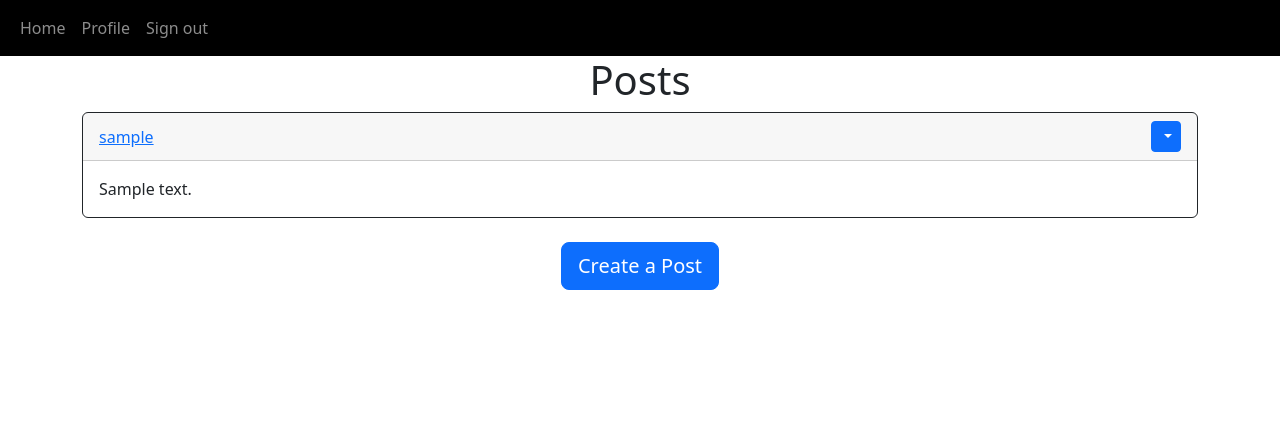
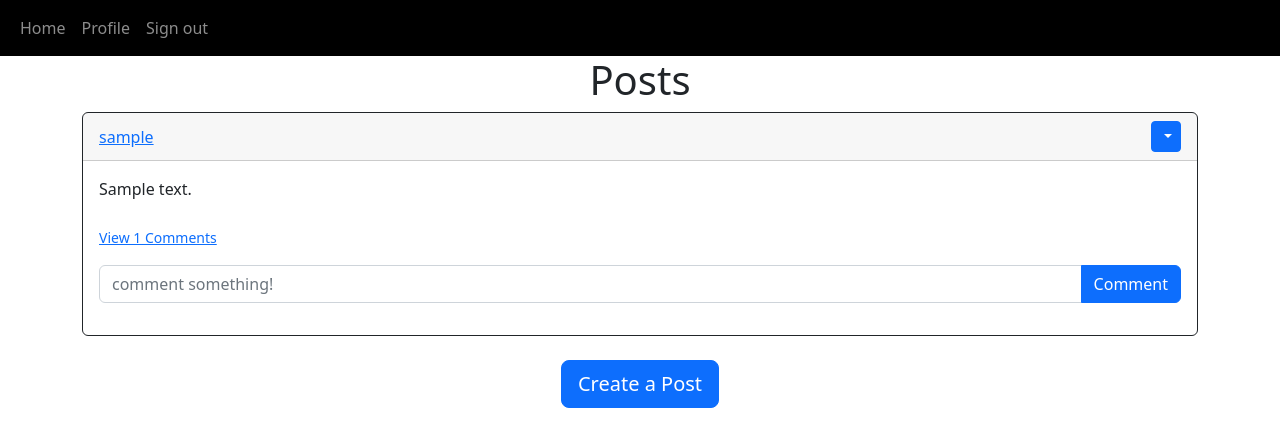
Before and after one commit to joey57/Personal-Blog, a Flask app: page / in a window 1280 px wide. Shown: the top 447 px of the page. Run offline with Flask 2, Linux system fonts and the light colour scheme; a user stored in the database is signed in; tables that the repository leaves empty hold one stand-in row (values such as "Sample post"); some libraries are stand-ins or nearby versions.

Commit message:
adding and deleting comments

```diff
--- a/app/main/views.py
+++ b/app/main/views.py
@@ -1,7 +1,7 @@
 from flask import render_template, request, redirect, url_for, abort,flash
 from requests import post
 from . import main
-from ..models import User,Post
+from ..models import User,Post,Comment
 from flask_login import login_fresh, login_required, current_user
 from datetime import datetime
 from .. import db
@@ -30,7 +30,7 @@ def create_post():
 
     return render_template('create_post.html', user=current_user)
 
-@main.route('/delete-post/<int:id>', methods=['GET','POST'])
+@main.route('/delete-post/<id>')
 @login_required
 def delete_post(id):
     post = Post.query.filter_by(id=id).first()
@@ -44,6 +44,7 @@ def delete_post(id):
         flash('Post deleted', category='success')
     return redirect(url_for('main.home'))
 
+
 @main.route('/posts/<username>')
 @login_required
 def posts(username):
@@ -55,6 +56,39 @@ def posts(username):
 
     posts = user.posts
     return render_template('posts.html', user=current_user, posts=posts, username=username)
+
+@main.route('/create-comment/<post_id>',methods=['POST'])
+@login_required
+def create_comment(post_id):
+    text = request.form.get('text')
+
+    if not text:
+        flash('Comment cannot be empty')
+    else:
+        post = Post.query.filter_by(id=post_id)
+        if post:
+            comment = Comment(text=text, author=current_user.id, post_id=post_id)
+            db.session.add(comment)
+            db.session.commit()
+        else:
+            flash('post does not exist.', category='error')
+    return redirect(url_for('main.home'))
+
+@main.route('/delete-comment/<comment_id>')
+@login_required
+def delete_comment(comment_id):
+    comment = Comment.query.filter_by(id=comment_id).first()
+
+    if not comment:
+        flash("Comment does not exist.", category='error')
+    elif current_user.id != comment.author and current_user.id != comment.post.author:
+        flash("You do not have permission to delete this comment,", category='error')
+    else:
+        db.session.delete(comment)
+        db.session.commit()
+    return redirect(url_for('main.home'))
+
+
 
 
 @main.route('/user/<uname>')
--- a/app/templates/posts_div.html
+++ b/app/templates/posts_div.html
@@ -19,6 +19,41 @@
     </div>
     <div class="card-body">
       <div class="card-text">{{post.text}}</div>
+      <br/>
+      <div class="collapse" id="comments-{{post.id}}">
+        <div class="card">
+          <div class="card-body" id="comments-expanded-{{post.id}}">
+            {% for comment in post.comments %}
+            <div clsss="d-flex justify-content-between align-items-center">
+              <a href="/posts/{{comment.user.username}}">{{comment.user.username}}</a>:{{comment.text}}
+              </div>
+              <div>
+                {% if user.id == comment.author or user.id == post.author %}
+              <div class="btn-group">
+                <button type="button" class="btn btn-sm btn-primary dropdown-toggle" data-bs-toggle="dropdown">
+                </button>
+                <ul class="dropdown-menu">
+                  <li><a href="/delete-comment/{{comment.id}}" class="dropdown-item">Delete</a></li>
+                </ul>
+              </div>
+              {% endif %}
+            </div>
+            {% endfor %}
+            </div>
+          </div>
+        </div>
+       <p class="card-text">
+        {% if post.comments|length > 0 %}
+        <a data-bs-toggle="collapse" href="#comments-{{post.id}}" role="button">
+         <small>View {{post.comments|length}} Comments</small></a>
+        {% else %}
+        <small class="text-muted">No Comments</small>
+        {% endif %}
+      </p>
+      <form class="input-group mb-3" method="POST" action="/create-comment/{{post.id}}" >
+        <input type="text" id="text" name="text" class="form-control" placeholder="comment something!" />
+        <button type="submit" class="btn btn-primary ">Comment</button>
+      </form>
     </div>
   </div>
   <br>
--- a/manage.py
+++ b/manage.py
@@ -1,6 +1,6 @@
 from app import create_app,db
 from flask_script import Manager, Server
-from app.models import User, Post
+from app.models import User, Post, Comment
 from flask_migrate import Migrate, MigrateCommand
 
 # creating app instance
@@ -18,7 +18,7 @@ def test():
     unittest.TextTestRunner(verbosity=2).run(tests)
 @manager.shell
 def make_shell_context():
-    return dict(app = app,db = db, User = User)
+    return dict(app = app,db = db, User = User, Post = Post, Comment = Comment)
 
 if  __name__=='__main__':
   manager.run()
```
